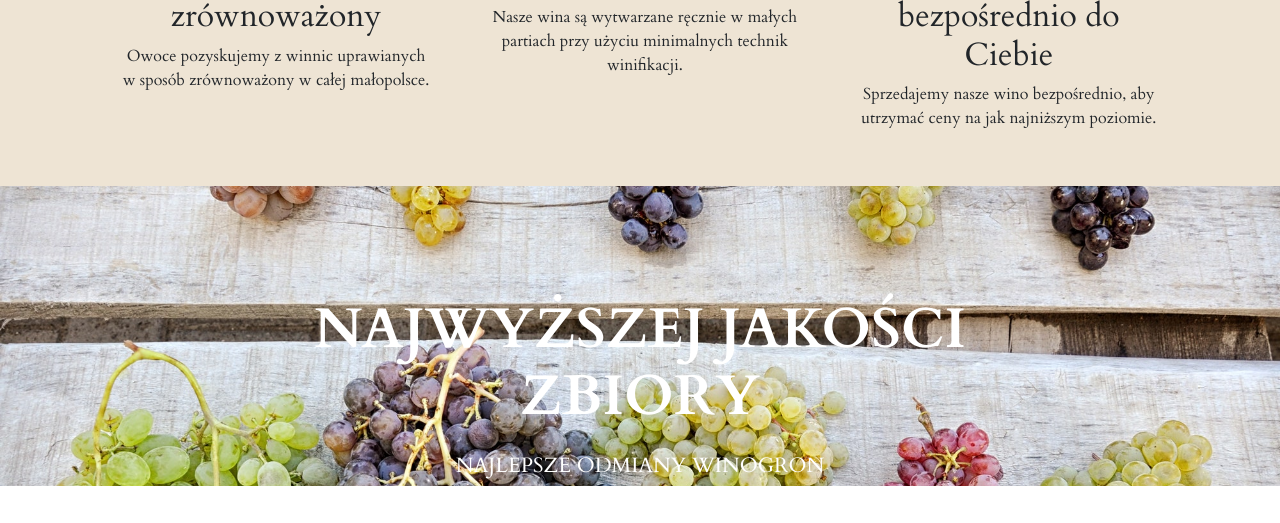
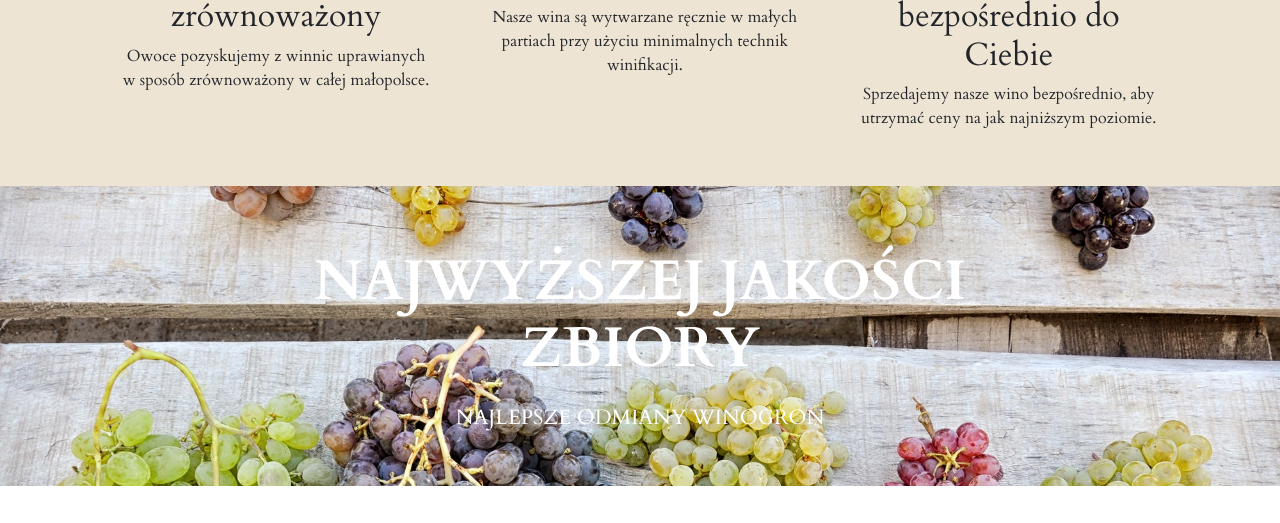
Before and after one commit to voxx1/wineyard-site, a plain HTML site: page index.html in a window 1280 px wide. Shown: the part 2462-2985 px from the top of the page. Drawn offline with nearby package versions, Linux system fonts and the light colour scheme.

Commit message:
Update style.css

```diff
--- a/style.css
+++ b/style.css
@@ -1066,6 +1066,10 @@ span.middle-line:after {
   }
 }
 
+#parallax-height {
+  top: 14%;
+}
+
 @media (min-width: 992px) {
   .container p {
     text-align: right;
```
